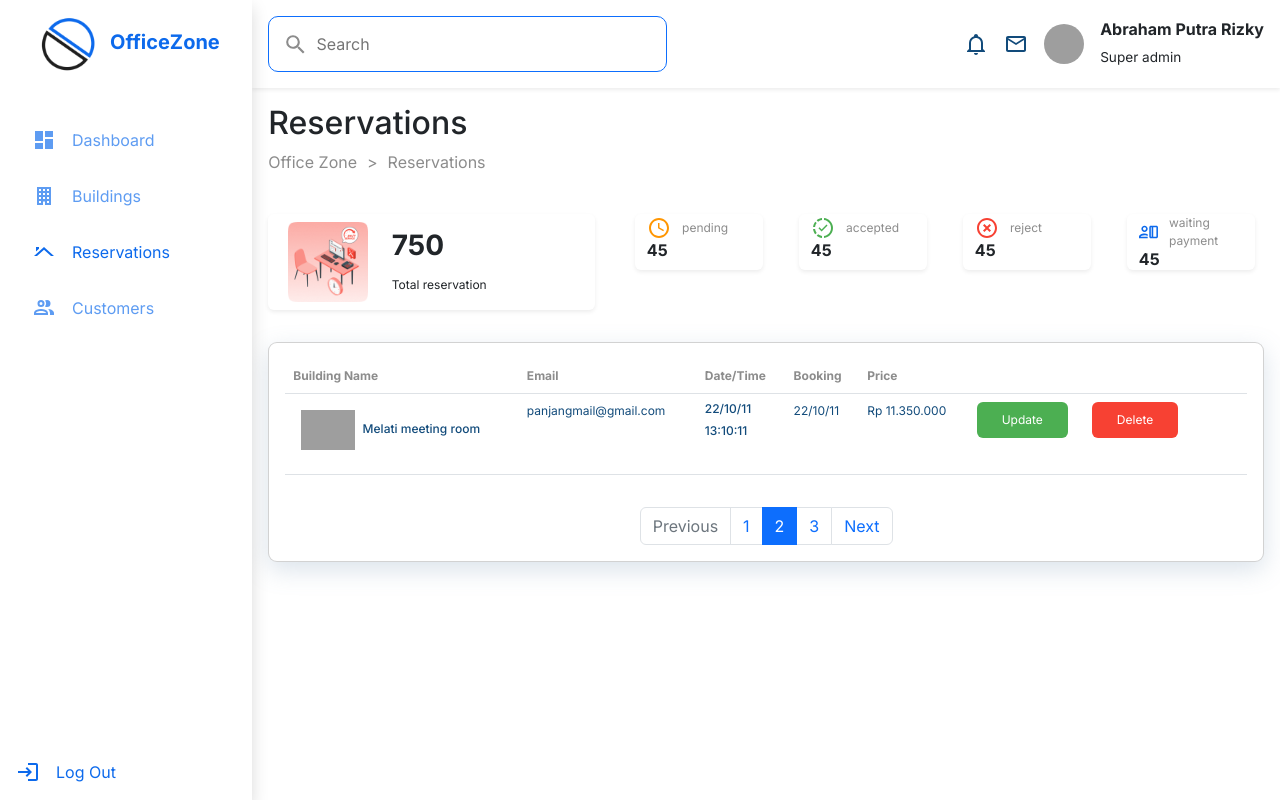
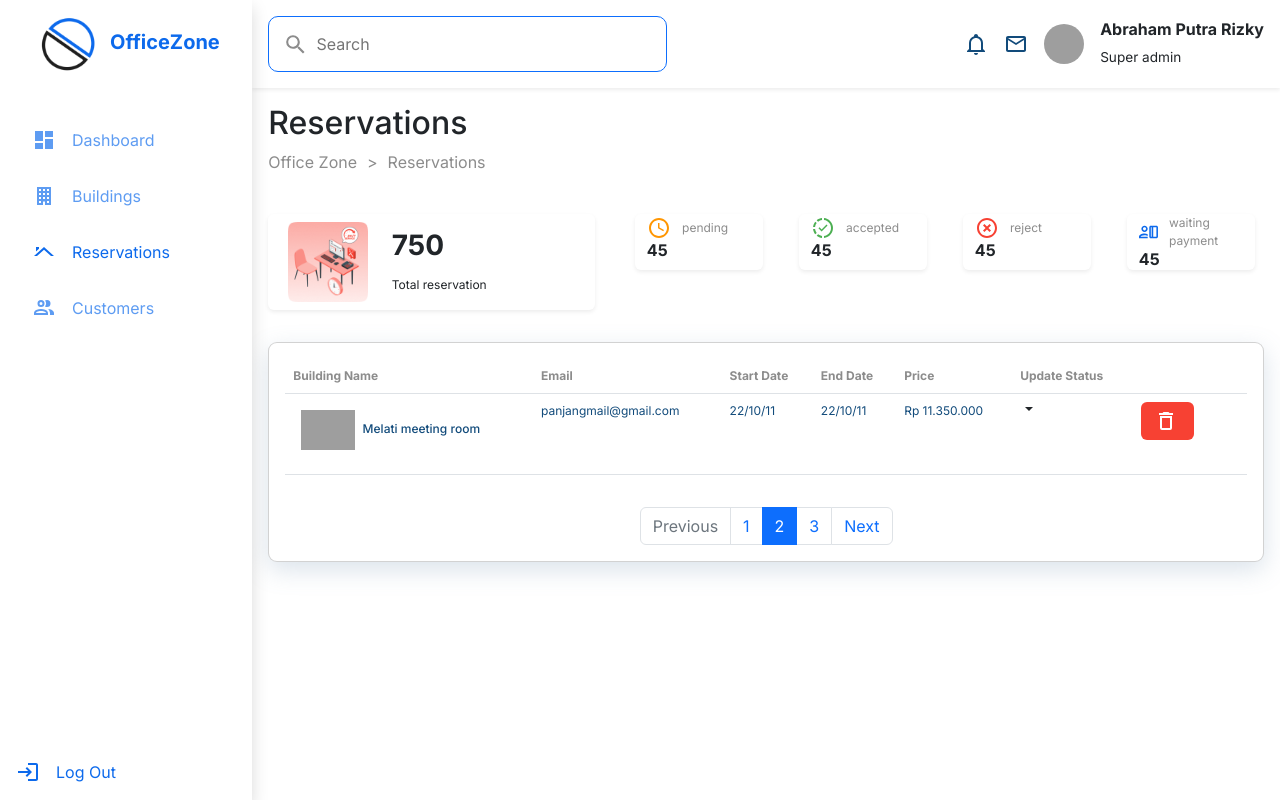
Before and after one commit to Office-Booking-Capstone-Kelompok-8/office-booking-client, a React (Create React App) app: page /admin/reservations in a window 1280 px wide. Built offline with nearby package versions, Linux system fonts and the light colour scheme; grey boxes are pictures that could not be loaded.

Commit message:
update building, customers, reservation

```diff
--- a/src/pages/admin/buildings/Buildings.js
+++ b/src/pages/admin/buildings/Buildings.js
@@ -2,6 +2,8 @@ import React from 'react';
 import { Link } from 'react-router-dom';
 import buildings from './../../../assets/img/building-dashboard.png';
 import { useNavigate } from 'react-router-dom';
+import Icon from '@mdi/react';
+import { mdiDeleteOutline } from '@mdi/js';
 
 const Buildings = () => {
   const navigate = useNavigate();
@@ -100,7 +102,7 @@ const Buildings = () => {
               <tr>
                 <td
                   onClick={() => {
-                    navigate('/admin/detail-building/:id');
+                    navigate('/admin/buildings/detail-building/1');
                   }}
                 >
                   <h1 className="text-primary-dark text-sm">
@@ -132,83 +134,12 @@ const Buildings = () => {
                   </Link>
                   <button
                     to="/"
-                    className="btn bg-error text-sm me-4 text-white px-4 py-2"
-                  >
-                    Delete
-                  </button>
-                </td>
-              </tr>
-              <tr>
-                <td>
-                  <h1 className="text-primary-dark text-sm">
-                    <img
-                      src="https://tse3.mm.bing.net/th?id=OIP.cDqgnRzfbofSK9VVDpRSeQHaHa&pid=Api&P=0"
-                      alt="name"
-                      className="img-building 4 h-4 m-2"
-                    />
-                    Melati meeting room
-                  </h1>
-                </td>
-                <td className="text-primary-dark text-sm">Jakarta Selatan</td>
-                <td className="text-primary-dark text-sm">300m2</td>
-                <td className="text-primary-dark text-sm">45 people</td>
-                <td>
-                  <h1 className="text-primary-dark text-sm">
-                    Rp 350.000 /month
-                  </h1>
-                  <h1 className="text-primary-dark text-sm">
-                    Rp 11.350.000 /year
-                  </h1>
-                </td>
-                <td>
-                  <Link
-                    to="/"
-                    className="btn bg-success text-sm me-4 text-white px-4 py-2"
-                  >
-                    Update
-                  </Link>
-                  <button
-                    to="/"
-                    className="btn bg-error text-sm me-4 text-white px-4 py-2"
-                  >
-                    Delete
-                  </button>
-                </td>
-              </tr>
-              <tr>
-                <td>
-                  <h1 className="text-primary-dark text-sm">
-                    <img
-                      src="https://tse3.mm.bing.net/th?id=OIP.cDqgnRzfbofSK9VVDpRSeQHaHa&pid=Api&P=0"
-                      alt="name"
-                      className="img-building 4 h-4 m-2"
-                    />
-                    Melati meeting room
-                  </h1>
-                </td>
-                <td className="text-primary-dark text-sm">Jakarta Selatan</td>
-                <td className="text-primary-dark text-sm">300m2</td>
-                <td className="text-primary-dark text-sm">45 people</td>
-                <td>
-                  <h1 className="text-primary-dark text-sm">
-                    Rp 350.000 /month
-                  </h1>
-                  <h1 className="text-primary-dark text-sm">
-                    Rp 11.350.000 /year
-                  </h1>
-                </td>
-                <td>
-                  <Link
-                    to="/"
-                    className="btn bg-success text-sm me-4 text-white px-4 py-2"
-                  >
-                    Update
-                  </Link>
-                  <button
-                    to="/"
-                    className="btn bg-error text-sm me-4 text-white px-4 py-2"
-                  >
-                    Delete
+                    className="btn bg-error text-sm me-4 text-white">
+                    <Icon
+                        path={mdiDeleteOutline}
+                        size={1}
+                        style={{ marginRight: '.2rem' }}
+                      />
                   </button>
                 </td>
               </tr>
--- a/src/pages/admin/customers/Customers.js
+++ b/src/pages/admin/customers/Customers.js
@@ -1,6 +1,8 @@
 import React from 'react';
 import { Link } from 'react-router-dom';
 import customers from './../../../assets/img/customers.png';
+import Icon from '@mdi/react';
+import { mdiDeleteOutline } from '@mdi/js';
 
 const Customers = () => {
   return (
@@ -88,65 +90,12 @@ const Customers = () => {
                   </Link>
                   <button
                     to="/"
-                    className="btn bg-error text-sm me-4 text-white px-4 py-2"
-                  >
-                    Delete
-                  </button>
-                </td>
-              </tr>
-              <tr>
-                <td>
-                  <h1 className="text-primary-dark text-sm">
-                    <img
-                      src="https://tse3.mm.bing.net/th?id=OIP.cDqgnRzfbofSK9VVDpRSeQHaHa&pid=Api&P=0"
-                      alt="name"
-                      className="img-building 4 h-4 m-2"
-                    />
-                    Ningsih Widiyati
-                  </h1>
-                </td>
-                <td className="text-primary-dark text-sm">mail@gmail.com</td>
-                <td className="text-primary-dark text-sm">0858462598657</td>
-                <td>
-                  <Link
-                    to="/"
-                    className="btn bg-success text-sm me-4 text-white px-4 py-2"
-                  >
-                    Update
-                  </Link>
-                  <button
-                    to="/"
-                    className="btn bg-error text-sm me-4 text-white px-4 py-2"
-                  >
-                    Delete
-                  </button>
-                </td>
-              </tr>
-              <tr>
-                <td>
-                  <h1 className="text-primary-dark text-sm">
-                    <img
-                      src="https://tse3.mm.bing.net/th?id=OIP.cDqgnRzfbofSK9VVDpRSeQHaHa&pid=Api&P=0"
-                      alt="name"
-                      className="img-building 4 h-4 m-2"
-                    />
-                    Ningsih Widiyati
-                  </h1>
-                </td>
-                <td className="text-primary-dark text-sm">mail@gmail.com</td>
-                <td className="text-primary-dark text-sm">0858462598657</td>
-                <td>
-                  <Link
-                    to="/"
-                    className="btn bg-success text-sm me-4 text-white px-4 py-2"
-                  >
-                    Update
-                  </Link>
-                  <button
-                    to="/"
-                    className="btn bg-error text-sm me-4 text-white px-4 py-2"
-                  >
-                    Delete
+                    className="btn bg-error text-sm me-4 text-white">
+                    <Icon
+                        path={mdiDeleteOutline}
+                        size={1}
+                        style={{ marginRight: '.2rem' }}
+                      />
                   </button>
                 </td>
               </tr>
--- a/src/pages/admin/reservations/Reservations.js
+++ b/src/pages/admin/reservations/Reservations.js
@@ -1,4 +1,4 @@
-import React from 'react';
+import React, { useState } from 'react';
 import { Link } from 'react-router-dom';
 import reservation from './../../../assets/img/reservation.png';
 import Icon from '@mdi/react';
@@ -7,9 +7,13 @@ import {
   mdiProgressCheck,
   mdiCloseCircleOutline,
   mdiAccountCreditCardOutline,
+  mdiDeleteOutline
 } from '@mdi/js';
 
 const Reservations = () => {
+  const [isActive, setIsActive] = useState(false);
+  const [selected, setSelected] = useState("");
+
   return (
     <div>
       <div className="row px-2">
@@ -92,9 +96,10 @@ const Reservations = () => {
               <tr>
                 <th className="text-sm text-gray-dark">Building Name</th>
                 <th className="text-sm text-gray-dark">Email</th>
-                <th className="text-sm text-gray-dark">Date/Time</th>
-                <th className="text-sm text-gray-dark">Booking</th>
+                <th className="text-sm text-gray-dark">Start Date</th>
+                <th className="text-sm text-gray-dark">End Date</th>
                 <th className="text-sm text-gray-dark">Price</th>
+                <th className="text-sm text-gray-dark">Update Status</th>
                 <th className="text-sm text-gray-dark"></th>
               </tr>
             </thead>
@@ -113,24 +118,120 @@ const Reservations = () => {
                 <td className="text-primary-dark text-sm">
                   panjangmail@gmail.com
                 </td>
+                <td className="text-primary-dark text-sm">
+                  22/10/11
+                </td>
+                <td className="text-primary-dark text-sm">
+                  22/10/11
+                </td>
+                <td className="text-primary-dark text-sm">
+                  Rp 11.350.000
+                </td>
                 <td>
-                  <h1 className="text-primary-dark text-sm">22/10/11</h1>
-                  <h1 className="text-primary-dark text-sm">13:10:11</h1>
+                  <div className="dropdown">
+                    <div
+                      className="dropdown-btn dropdown-toggle"
+                      onClick={(e) => setIsActive(!isActive)}>
+                      {selected}
+                    </div>
+                    {isActive && (
+                      <div className="dropdown-content"
+                        onClick={e => setSelected(e.target.textContent)}>
+                          <div className="dropdown-item">
+                            <div className="text-warning d-flex align-items-center">
+                              <Icon
+                                path={mdiClockTimeFourOutline}
+                                size={0.8}
+                                style={{ marginRight: '.7rem' }}
+                                className="text-warning text-sm"
+                              />pending
+                            </div>
+                          </div>
+                          <div className="dropdown-item">
+                            <div className="text-success d-flex align-items-center">
+                              <Icon
+                                path={mdiProgressCheck}
+                                size={0.8}
+                                style={{ marginRight: '.7rem' }}
+                              />accept
+                            </div>
+                          </div>
+                          <div className="dropdown-item">
+                            <div className="text-error d-flex align-items-center">
+                              <Icon
+                                path={mdiCloseCircleOutline}
+                                size={0.8}
+                                style={{ marginRight: '.7rem' }}
+                              />reject
+                            </div>
+                          </div>
+                          <div className="dropdown-item">
+                            <div className="text-primary d-flex align-items-center">
+                              <Icon
+                                path={mdiAccountCreditCardOutline}
+                                size={0.8}
+                                style={{ marginRight: '.7rem' }}
+                              />waiting payment
+                            </div>
+                          </div>
+                      </div>
+                    )}
+                  </div>
+
+                  {/* <select id="disabledSelect" className="form-select">
+                    <option>
+                      <div className="text-warning d-flex align-items-center">
+                        <Icon
+                          path={mdiClockTimeFourOutline}
+                          size={1}
+                          style={{ marginRight: '.7rem' }}
+                        />
+                        <span className="text-gray-dark text-sm">pending</span>
+                      </div>
+                    </option>
+                    <option>
+                      <div className="text-success d-flex align-items-center">
+                        <Icon
+                          path={mdiProgressCheck}
+                          size={1}
+                          style={{ marginRight: '.7rem' }}
+                        />
+                        <span className="text-gray-dark text-sm">accepted</span>
+                      </div>
+                    </option>
+                    <option>
+                      <div className="text-error d-flex align-items-center">
+                        <Icon
+                          path={mdiCloseCircleOutline}
+                          size={1}
+                          style={{ marginRight: '.7rem' }}
+                        />
+                        <span className="text-gray-dark text-sm">reject</span>
+                      </div>
+                    </option>
+                    <option>
+                      <div className="text-primary d-flex align-items-center">
+                        <Icon
+                          path={mdiAccountCreditCardOutline}
+                          size={1}
+                          style={{ marginRight: '.7rem' }}
+                        />
+                        <span className="text-gray-dark text-sm">
+                          waiting payment
+                        </span>
+                      </div>
+                    </option>
+                  </select> */}
                 </td>
-                <td className="text-primary-dark text-sm">22/10/11</td>
-                <td className="text-primary-dark text-sm">Rp 11.350.000</td>
                 <td>
-                  <Link
-                    to="/"
-                    className="btn bg-success text-sm me-4 text-white px-4 py-2"
-                  >
-                    Update
-                  </Link>
                   <button
                     to="/"
-                    className="btn bg-error text-sm me-4 text-white px-4 py-2"
-                  >
-                    Delete
+                    className="btn bg-error text-sm me-4 text-white">
+                      <Icon
+                          path={mdiDeleteOutline}
+                          size={1}
+                          style={{ marginRight: '.2rem' }}
+                        />
                   </button>
                 </td>
               </tr>
--- a/src/pages/admin/styles.css
+++ b/src/pages/admin/styles.css
@@ -89,3 +89,32 @@ label.img-upload {
   background-color: #3583EF;
   color: white;
 }
+
+/* Update Status Reservation */
+.dropdown {
+  position: relative;
+  user-select: none;
+}
+.dropdown .dropdown-btn {
+  padding: 5px;
+  background-color: #fff;
+  display: flex;
+  align-items: center;
+  justify-content: space-between;
+  cursor: pointer;
+}
+.dropdown .dropdown-content {
+  position: absolute;
+  top: 110%;
+  padding: 6px;
+  background-color: #fff;
+  box-shadow: 3px 3px 10px 6px rgba(0, 0, 0, 0.06);
+}
+.dropdown .dropdown-content .dropdown-item{
+  cursor: pointer;
+  transition: all 0.2s;
+}
+.dropdown .dropdown-content .dropdown-item:hover{
+  cursor: pointer;
+  background-color: #f4f4f4;
+}
--- a/src/routes/index.js
+++ b/src/routes/index.js
@@ -29,7 +29,7 @@ export default function SetupRoute() {
           <Route index element={<Buildings />} />
           <Route path="add-building" element={<AddBuilding />} />
           <Route path="edit-building/:id" element={<UpdateBuilding />} />
-          <Route path=":id" element={<DetailBuilding />} />
+          <Route path="detail-building/:id" element={<DetailBuilding />} />
         </Route>
         {/* Reservation */}
         <Route path="reservations" element={<Reservations />} />
```
